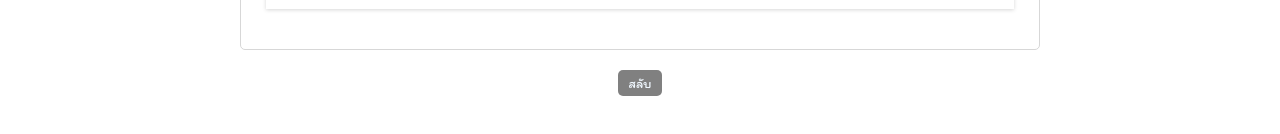
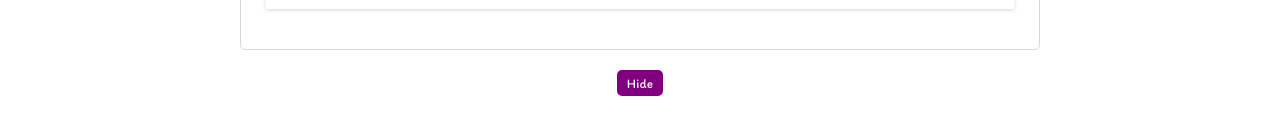
Before and after one commit to Sorawit255/REACT_18, a React (Create React App) app in the folder react-1/: page / in a window 1280 px wide. Shown: the part 552-686 px from the top of the page. Built offline with nearby package versions, Linux system fonts and the light colour scheme.

Commit message:
Dynamic style

```diff
--- a/react-1/src/component/StudentList.js
+++ b/react-1/src/component/StudentList.js
@@ -15,6 +15,10 @@
   ]);
   // boolean T F
   const [show, setShow] = useState(true);
+
+  const btnStyle={
+    background: show? "purple" : "Green"
+  }
   return (
     <>
       <h1 style={{color:"Blue"}}>จำนวนเลข : {count}</h1>
@@ -35,7 +39,7 @@
           ))}
       </ul>
       {/* boolean */}
-      <button onClick={() => setShow(!show)}>สลับ</button>
+      <button onClick={() => setShow(!show)} style={btnStyle}>{show?"Hide":"Show"}</button>
     </>
   );
 }
```
